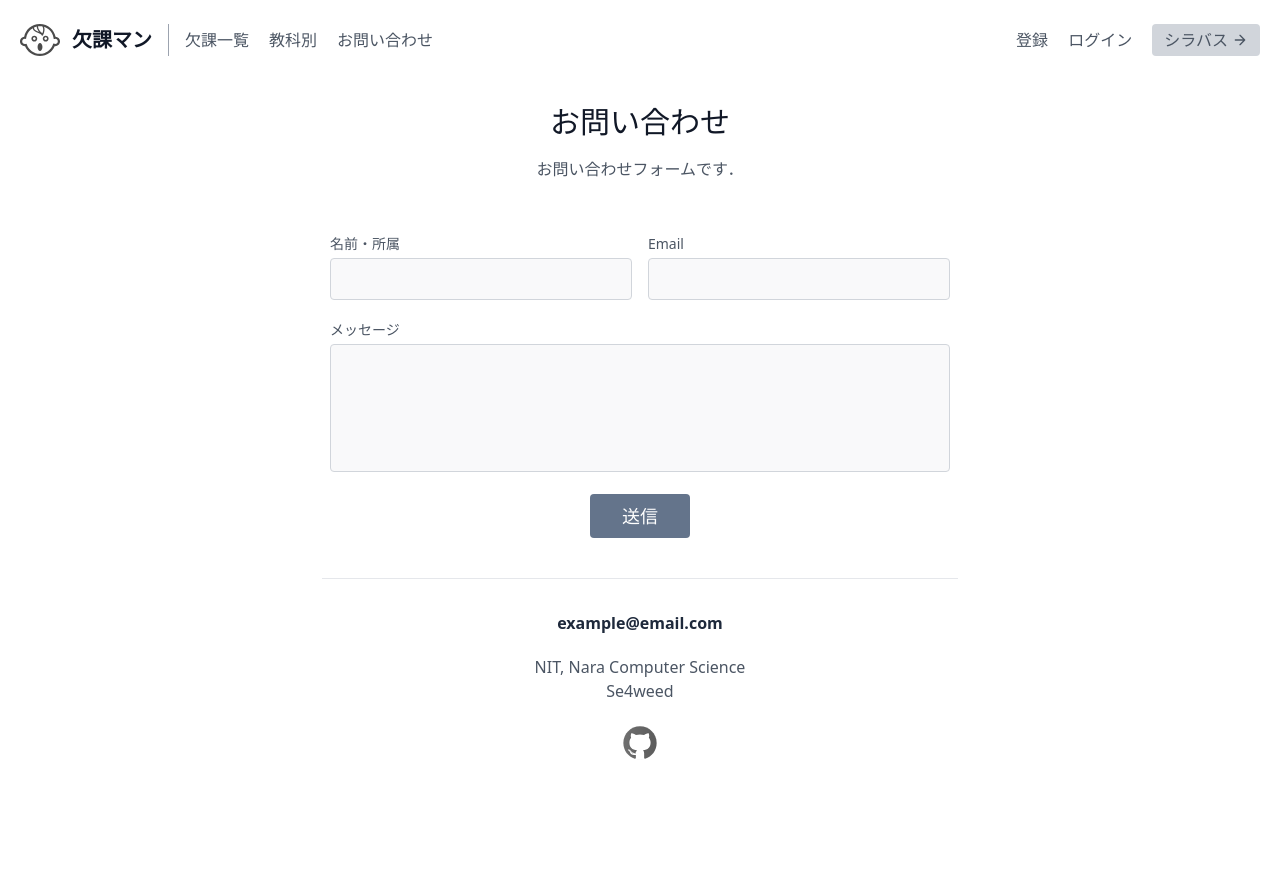
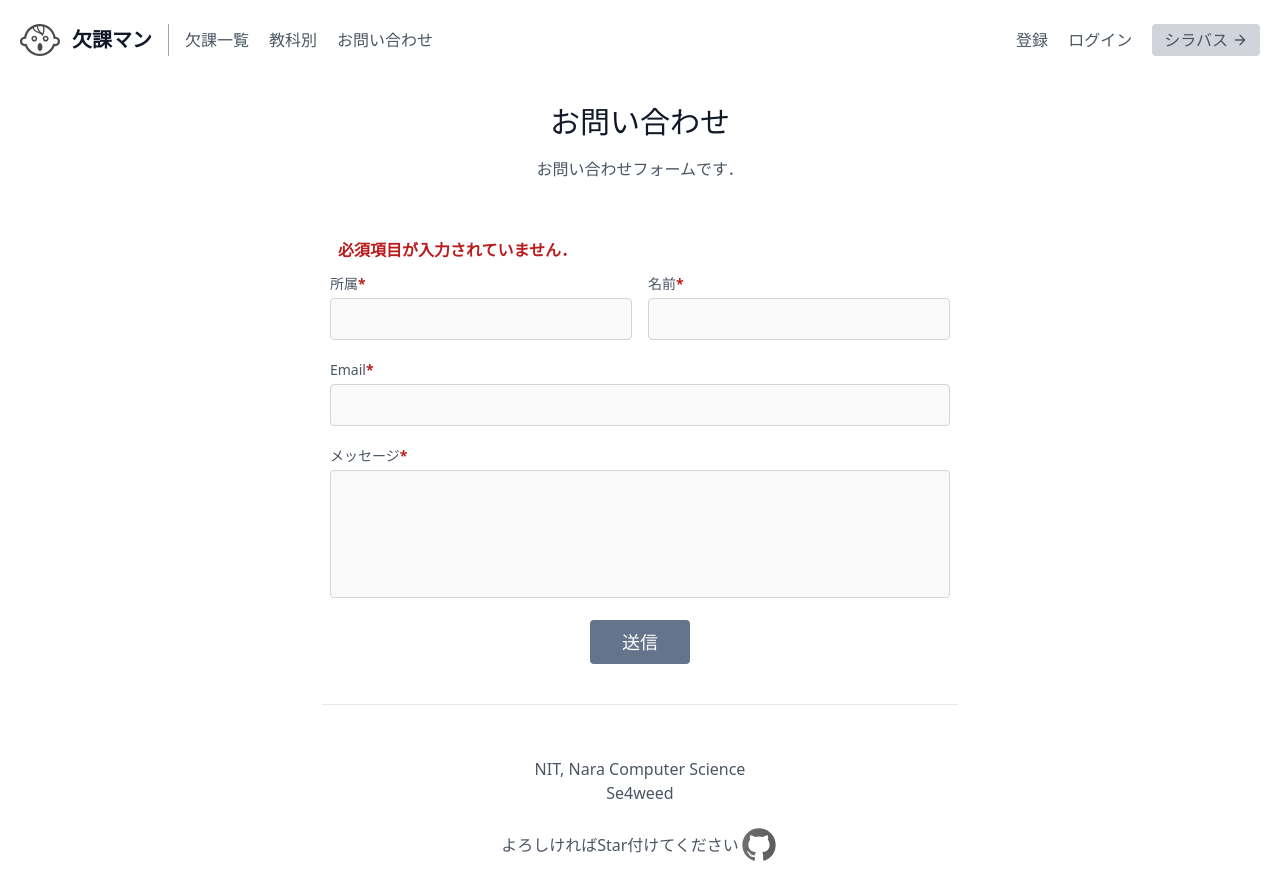
Before and after one commit to ynori123/kosen-kekka, a Next.js app in the folder frontend/: page /contact in a window 1280 px wide. Before the commit the page ends 800 px from the top, so only its background shows below. Built offline with nearby package versions, Linux system fonts and the light colour scheme.

Commit message:
edit contact page

```diff
--- a/frontend/app/contact/page.tsx
+++ b/frontend/app/contact/page.tsx
@@ -1,11 +1,51 @@
 "use client";
-import React, { Component } from 'react'
+import React, { useState } from 'react'
 import GithubIcon from "public/github.svg";
 import Link from 'next/link';
+import { useRouter } from 'next/navigation';
 
 
-export default class Page extends Component {
-  render() {
+export default function Page() {
+  const router = useRouter();
+  const [approximation, setApproximation] = useState('');
+  const [name, setName] = useState('');
+  const [email, setEmail] = useState('');
+  const [message, setMessage] = useState('');
+  const [canSubmit, setCanSubmit] = useState(false);
+
+  const handleApproximationChanged = (e: React.ChangeEvent<HTMLInputElement>) => {
+    setApproximation(e.target.value);
+    handleCanSubmit();
+  };
+  const handleNameChanged = (e: React.ChangeEvent<HTMLInputElement>) => {
+    setName(e.target.value);
+    handleCanSubmit();
+  };
+  const handleEmailChanged = (e: React.ChangeEvent<HTMLInputElement>) => {
+    setEmail(e.target.value);
+    handleCanSubmit();
+  };
+  const handleMessageChanged = (e: React.ChangeEvent<HTMLTextAreaElement>) => {
+    setMessage(e.target.value);
+    handleCanSubmit();
+  };
+  const handleSubmit = () => {
+    console.log(canSubmit);
+    if (canSubmit === true) {
+      alert('お問い合わせありがとうございます');
+      router.push('/');
+      return;
+    }
+  };
+  const handleCanSubmit = () => {
+    console.log(canSubmit);
+    console.log("approximation:",approximation,"\nname", name, "\nemail",email,"\nmessage", message);
+    if (approximation === '' || name === '' || email === '' || message === '') {
+      setCanSubmit(false);
+    }else{
+      setCanSubmit(true);
+    }
+  }
   return (
     <section className="text-gray-600 body-font relative">
     <div className="container px-5 py-6 mx-auto">
@@ -13,35 +53,45 @@ export default class Page extends Component {
         <h1 className="sm:text-3xl text-2xl font-medium title-font mb-4 text-gray-900">お問い合わせ</h1>
         <p className="lg:w-2/3 mx-auto leading-relaxed text-base">お問い合わせフォームです．</p>
       </div>
+      <div className="lg:w-1/2 md:w-2/3 mx-auto h-1/12">
+        {(!canSubmit) && <p className='text-red-700 font-bold p-2'>必須項目が入力されていません．</p>}
+      </div>
       <div className="lg:w-1/2 md:w-2/3 mx-auto">
         <div className="flex flex-wrap -m-2">
           <div className="p-2 w-1/2">
             <div className="relative">
-                <label htmlFor="name" className="leading-7 text-sm text-gray-600">名前・所属</label>
-                <input type="text" id="name" name="name" className="w-full bg-gray-100 bg-opacity-50 rounded border border-gray-300 focus:border-indigo-500 focus:bg-white focus:ring-2 focus:ring-indigo-200 text-base outline-none text-gray-700 py-1 px-3 leading-8 transition-colors duration-200 ease-in-out" />
+              <label htmlFor="name" className="leading-7 text-sm text-gray-600">所属<span className='text-red-700 font-bold'>*</span></label>
+              <input type="text" id="approximation" name="approximation" value={approximation} onChange={handleApproximationChanged} className="w-full bg-gray-100 bg-opacity-50 rounded border border-gray-300 focus:border-indigo-500 focus:bg-white focus:ring-2 focus:ring-indigo-200 text-base outline-none text-gray-700 py-1 px-3 leading-8 transition-colors duration-200 ease-in-out" />
             </div>
           </div>
           <div className="p-2 w-1/2">
             <div className="relative">
-                <label htmlFor="email" className="leading-7 text-sm text-gray-600">Email</label>
-                <input type="email" id="email" name="email" className="w-full bg-gray-100 bg-opacity-50 rounded border border-gray-300 focus:border-indigo-500 focus:bg-white focus:ring-2 focus:ring-indigo-200 text-base outline-none text-gray-700 py-1 px-3 leading-8 transition-colors duration-200 ease-in-out" />
+              <label htmlFor="name" className="leading-7 text-sm text-gray-600">名前<span className='text-red-700 font-bold'>*</span></label>
+              <input type="text" id="name" name="name" value={name} onChange={handleNameChanged} className="w-full bg-gray-100 bg-opacity-50 rounded border border-gray-300 focus:border-indigo-500 focus:bg-white focus:ring-2 focus:ring-indigo-200 text-base outline-none text-gray-700 py-1 px-3 leading-8 transition-colors duration-200 ease-in-out" />
             </div>
           </div>
           <div className="p-2 w-full">
             <div className="relative">
-                <label htmlFor="message" className="leading-7 text-sm text-gray-600">メッセージ</label>
-                <textarea id="message" name="message" className="w-full bg-gray-100 bg-opacity-50 rounded border border-gray-300 focus:border-indigo-500 focus:bg-white focus:ring-2 focus:ring-indigo-200 h-32 text-base outline-none text-gray-700 py-1 px-3 resize-none leading-6 transition-colors duration-200 ease-in-out"></textarea>
+              <label htmlFor="email" className="leading-7 text-sm text-gray-600">Email<span className='text-red-700 font-bold'>*</span></label>
+              <input type="email" id="email" name="email" value={email} onChange={handleEmailChanged} className="w-full bg-gray-100 bg-opacity-50 rounded border border-gray-300 focus:border-indigo-500 focus:bg-white focus:ring-2 focus:ring-indigo-200 text-base outline-none text-gray-700 py-1 px-3 leading-8 transition-colors duration-200 ease-in-out" />
             </div>
           </div>
           <div className="p-2 w-full">
-              <button className="flex mx-auto text-white bg-slate-500 border-0 py-2 px-8 focus:outline-none hover:bg-slate-600 rounded text-lg">送信</button>
+            <div className="relative">
+              <label htmlFor="message" className="leading-7 text-sm text-gray-600">メッセージ<span className='text-red-700 font-bold'>*</span></label>
+              <textarea id="message" name="message" value={message} onChange={handleMessageChanged} className="w-full bg-gray-100 bg-opacity-50 rounded border border-gray-300 focus:border-indigo-500 focus:bg-white focus:ring-2 focus:ring-indigo-200 h-32 text-base outline-none text-gray-700 py-1 px-3 resize-none leading-6 transition-colors duration-200 ease-in-out"></textarea>
+            </div>
+          </div>
+          <div className="p-2 w-full">
+            <button onClick={handleSubmit} className="flex mx-auto text-white bg-slate-500 border-0 py-2 px-8 focus:outline-none hover:bg-slate-600 rounded text-lg">送信</button>
           </div>
           <div className="p-2 w-full pt-8 mt-8 border-t border-gray-200 text-center">
-              <a className="text-slate-800 font-bold">example@email.com</a>
+            {/* <a className="text-slate-800 font-bold">example@email.com</a> */}
             <p className="leading-normal my-5">NIT, Nara Computer Science<br />Se4weed
             </p>
             <span className="inline-flex">
-                <Link href="https://github.com/ynori123/kosen-kekka" className="text-gray-500">
+              <span className='my-auto'>よろしければStar付けてください</span>
+              <Link href="https://github.com/ynori123/kosen-kekka" className="text-gray-500 flex">
                 <GithubIcon className='w-10 h-10 opacity-80 hover:opacity-100' />
               </Link>
             </span>
@@ -52,4 +102,3 @@ export default class Page extends Component {
   </section>
   )
 }
-}
```
Lines whose indentation alone changed are shown as unchanged.
